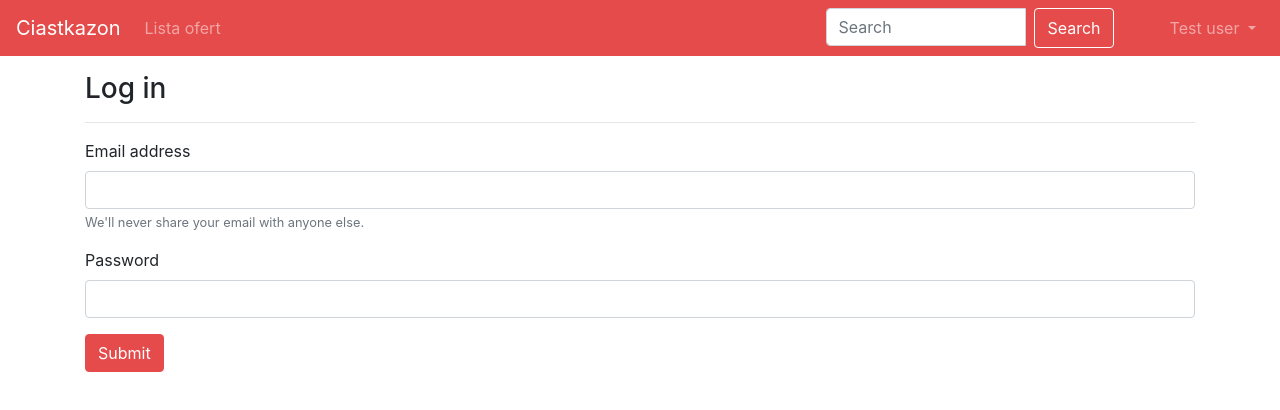
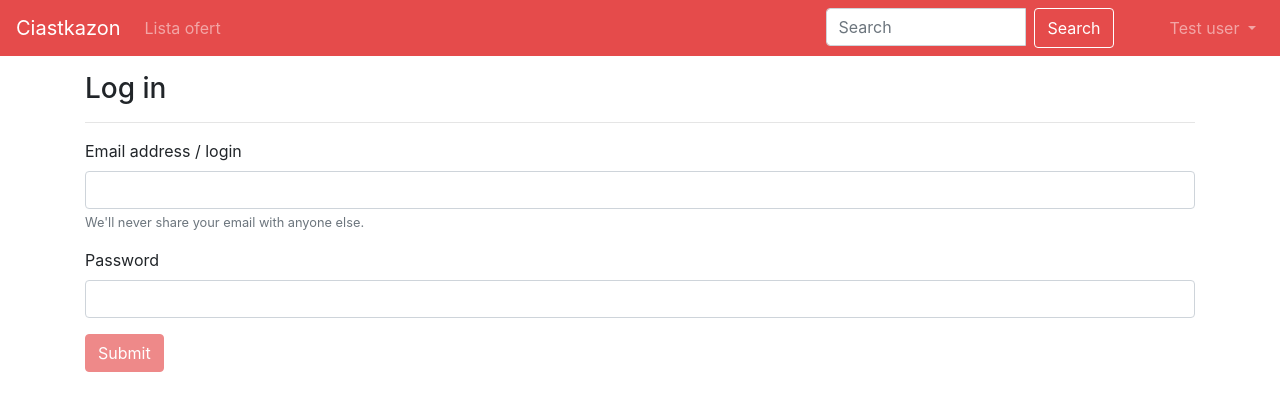
Before and after one commit to hsiwkin/ciastka-frontend, an Angular app: page /auth in a window 1280 px wide. Shown: the top 410 px of the page. Built offline with nearby package versions, Linux system fonts and the light colour scheme.

Commit message:
Make login work

```diff
--- /dev/null
+++ b/src/app/_interfaces/auth.interface.ts
@@ -0,0 +1,4 @@
+export interface IAuth {
+  email: string;
+  password: string;
+}
--- a/src/app/_services/auth.service.ts
+++ b/src/app/_services/auth.service.ts
@@ -1,9 +1,35 @@
-import { Injectable } from '@angular/core';
+import { Injectable } from "@angular/core";
+import { HttpClient } from "@angular/common/http";
+import * as path from "path";
+import { IAuth } from "../_interfaces/auth.interface";
+import { Observable } from "rxjs";
+import { tap } from "rxjs/operators";
 
 @Injectable({
-  providedIn: 'root'
+  providedIn: "root"
 })
 export class AuthService {
+  API_ENDPOINT: string = "https://ciastkazonback.herokuapp.com/api/auth";
 
-  constructor() { }
+  constructor(private http: HttpClient) {}
+
+  logIn(authData: IAuth): Observable<any> {
+    const loginPath = path.join(this.API_ENDPOINT, "signin");
+    return this.http
+      .post(loginPath, {
+        password: authData.password,
+        usernameOrEmail: authData.email
+      })
+      .pipe(
+        tap(result => {
+          // TODO
+          console.log("handle hash", result);
+        })
+      );
+  }
+
+  signUp(authData: IAuth): Observable<any> {
+    // TODO
+    return null;
+  }
 }
--- a/src/app/auth/auth.component.html
+++ b/src/app/auth/auth.component.html
@@ -2,7 +2,7 @@
   <h3>Log in</h3>
   <hr />
   <div class="form-group">
-    <label for="exampleInputEmail1">Email address</label>
+    <label for="exampleInputEmail1">Email address / login</label>
     <input
       type="email"
       class="form-control"
@@ -42,5 +42,11 @@
     >
   </div>
 
-  <button type="submit" class="btn btn-primary standard-btn">Submit</button>
+  <button
+    type="submit"
+    class="btn btn-primary standard-btn"
+    [disabled]="!authForm.valid"
+  >
+    Submit
+  </button>
 </form>
--- a/src/app/auth/auth.component.scss
+++ b/src/app/auth/auth.component.scss
@@ -0,0 +1,3 @@
+button[disabled] {
+  cursor: default;
+}
--- a/src/app/auth/auth.component.ts
+++ b/src/app/auth/auth.component.ts
@@ -1,5 +1,7 @@
 import { Component, OnInit } from "@angular/core";
 import { FormBuilder, FormControl, Validators } from "@angular/forms";
+import { AuthService } from "../_services/auth.service";
+import { IAuth } from "../_interfaces/auth.interface";
 
 @Component({
   selector: "app-auth",
@@ -9,17 +11,21 @@ import { FormBuilder, FormControl, Validators } from "@angular/forms";
 export class AuthComponent implements OnInit {
   authForm;
 
-  constructor(private formBuilder: FormBuilder) {
+  constructor(
+    private formBuilder: FormBuilder,
+    private authService: AuthService
+  ) {
     this.authForm = formBuilder.group({
-      email: new FormControl("", [Validators.required, Validators.email]),
+      email: new FormControl("", Validators.required),
       password: new FormControl("", Validators.required)
     });
   }
 
   ngOnInit() {}
 
-  onSubmit(authData) {
-    console.log("submit", authData);
-    // TODO: connect with server
+  onSubmit(authData: IAuth) {
+    if (this.authForm.valid) {
+      this.authService.logIn(authData).subscribe(result => console.log(result));
+    }
   }
 }
```
